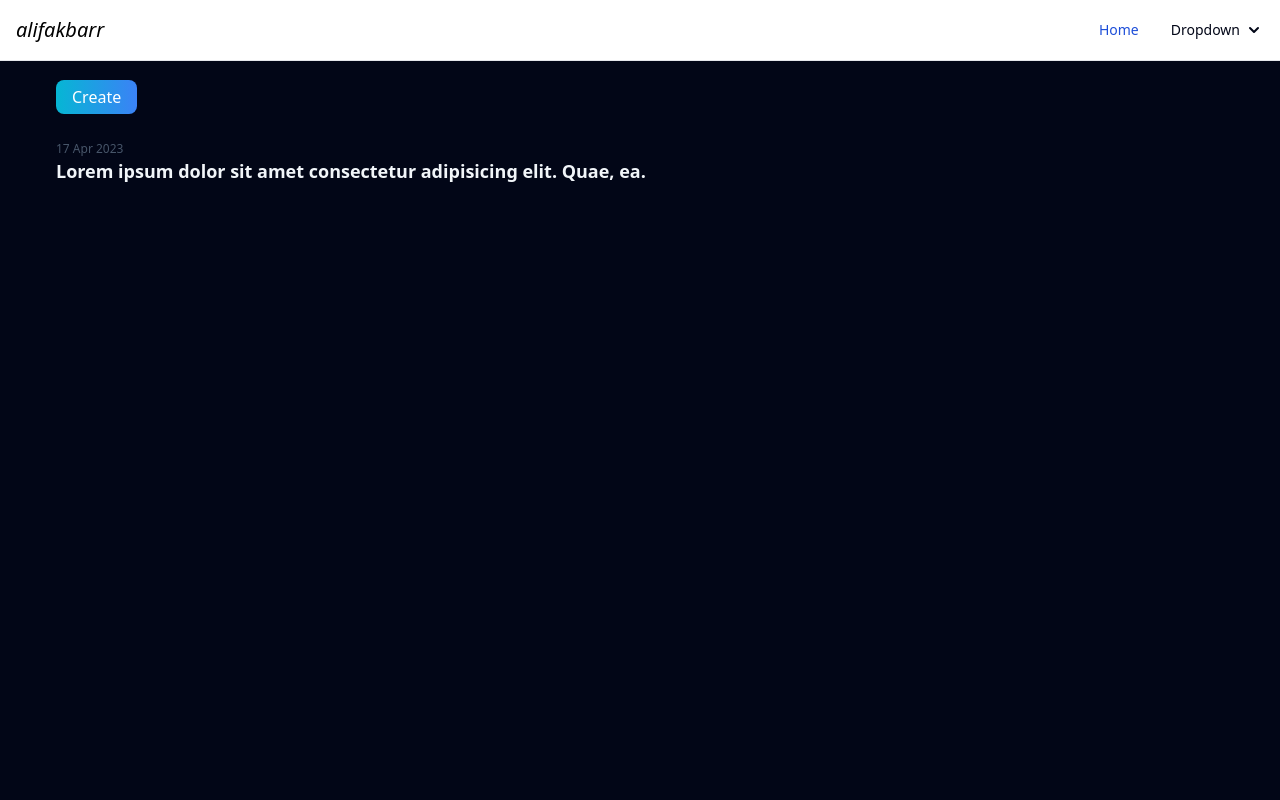
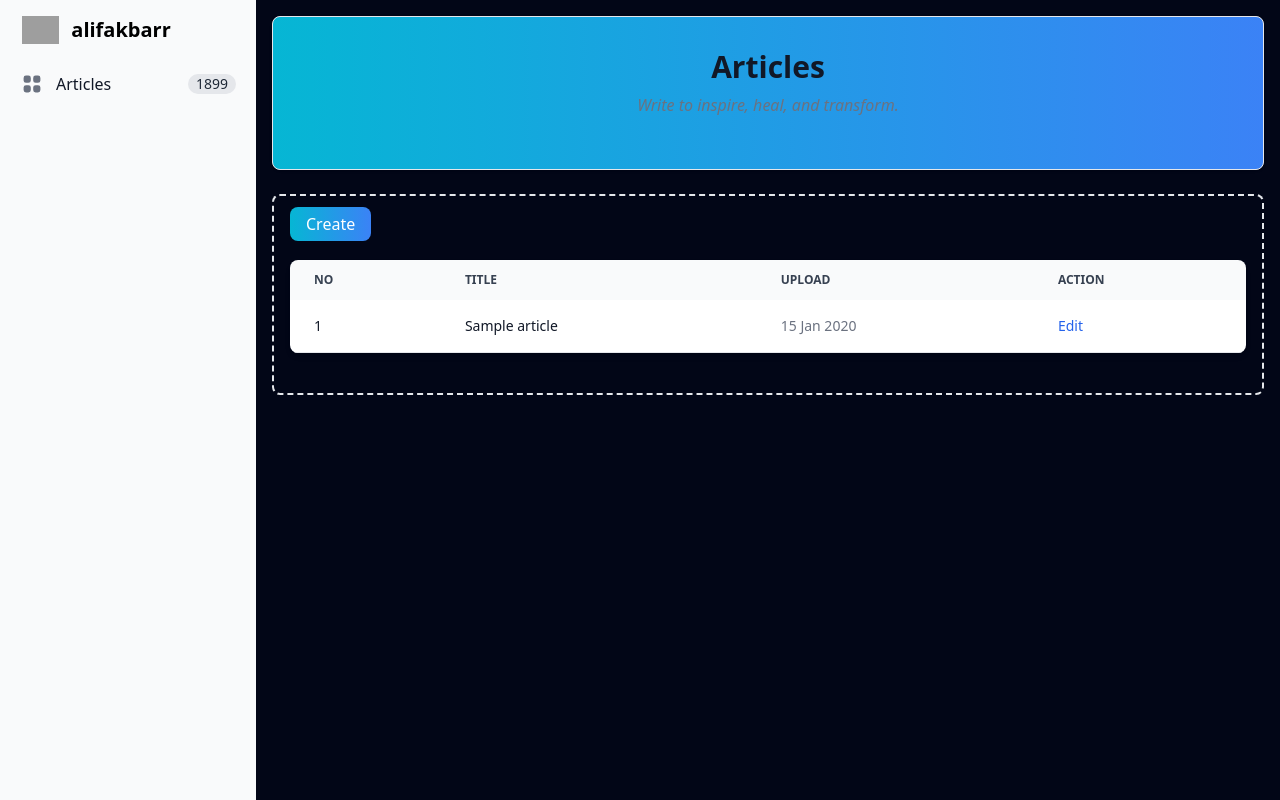
Before and after one commit to alifakbarr/ci4-alifakbarr, a CodeIgniter 4 app: template app/Views/admin/index.php in a window 1280 px wide. Run offline with PHP 8.4 and a stand-in for CodeIgniter, Linux system fonts and the light colour scheme; the template is opened without the code that fills it: most values are stand-ins (such as "Sample title", 1, 10 or a date in 2020); some libraries are stand-ins or nearby versions; grey boxes are pictures that could not be loaded.

Commit message:
fix: admin-navbar & admin-template | add:detail article

```diff
--- a/app/Config/Routes.php
+++ b/app/Config/Routes.php
@@ -37,6 +37,7 @@ $routes->get('/admin', 'AdminController::index');
 $routes->group('admin', function ($routes) {
     $routes->get('article/create', 'ArticleController::create');
     $routes->post('article/save', 'ArticleController::save');
+    $routes->get('article/(:any)', 'ArticleController::detail/$1');
 });
 
 
--- a/app/Views/admin/index.php
+++ b/app/Views/admin/index.php
@@ -1,14 +1,56 @@
 <?= $this->extend('/admin/layout/template') ?>
 <?= $this->section('content') ?>
-<div class="container px-6 sm:px-14 my-6">
-    <a href="/admin/article/create" class="text-white bg-gradient-to-r from-cyan-500 to-blue-500 hover:bg-gradient-to-bl focus:ring-4 focus:outline-none focus:ring-cyan-300 dark:focus:ring-cyan-800 font-medium rounded-lg text-base px-4 py-1.5 text-center mr-2 mb-2">Create</a>
-    <!-- article start -->
-    <div class="my-8">
-        <a href="" class="text-title ">
-            <p class="text-slate-600 text-xs">17 Apr 2023</p>
-            <p class="text-lg font-semibold mb-8 hover:underline">Lorem ipsum dolor sit amet consectetur adipisicing elit. Quae, ea.</p>
-        </a>
+<div class="p-4 sm:ml-64">
+
+    <div class="w-full p-4 mb-6 text-center bg-white border border-gray-200 rounded-lg shadow sm:p-8 dark:bg-gray-800 dark:border-gray-700 bg-gradient-to-r from-cyan-500 to-blue-500">
+        <h5 class="mb-2 text-3xl font-bold text-gray-900 dark:text-white">Articles</h5>
+        <p class="mb-5 italic text-base text-gray-500 sm:text-base dark:text-white">Write to inspire, heal, and transform.</p>
     </div>
-    <!-- article end -->
+
+    <div class="p-4 border-2 border-gray-200 border-dashed rounded-lg dark:border-gray-700">
+        <a href="/admin/article/create" class="text-white bg-gradient-to-r from-cyan-500 to-blue-500 hover:bg-gradient-to-bl focus:ring-4 focus:outline-none focus:ring-cyan-300 dark:focus:ring-cyan-800 font-medium rounded-lg text-base px-4 py-1.5 text-center mr-2 mb-2">Create</a>
+        <div class="relative overflow-x-auto shadow-md sm:rounded-lg my-6">
+            <table class="w-full text-sm text-left text-gray-500 dark:text-gray-400">
+                <thead class="text-xs text-gray-700 uppercase bg-gray-50 dark:bg-gray-700 dark:text-gray-400">
+                    <tr>
+                        <th scope="col" class="px-6 py-3">
+                            No
+                        </th>
+                        <th scope="col" class="px-6 py-3">
+                            Title
+                        </th>
+                        <th scope="col" class="px-6 py-3">
+                            Upload
+                        </th>
+                        <th scope="col" class="px-6 py-3">
+                            Action
+                        </th>
+                    </tr>
+                </thead>
+                <tbody>
+                    <?php $no = 1 ?>
+                    <?php foreach ($article as $a) : ?>
+                        <tr class="bg-white border-b dark:bg-gray-800 dark:border-gray-700">
+                            <th scope="row" class="px-6 py-4 font-medium text-gray-900 whitespace-wrap dark:text-white">
+                                <?= $no++ ?>
+                            </th>
+                            <th scope="row" class="px-6 py-4 font-medium text-gray-900 whitespace-wrap dark:text-white">
+                                <a href="/admin/article/<?= $a['slug'] ?>" class="">
+                                    <?= $a['title'] ?>
+                                </a>
+                            </th>
+                            <td class="px-6 py-4">
+                                <?= date("d M Y", strtotime($a['created_at'])) ?>
+                            </td>
+                            <td class="px-6 py-4">
+                                <a href="#" class="font-medium text-blue-600 dark:text-blue-500 hover:underline">Edit</a>
+                            </td>
+                        </tr>
+                    <?php endforeach ?>
+
+                </tbody>
+            </table>
+        </div>
+    </div>
 </div>
 <?= $this->endSection() ?>
--- a/app/Views/admin/layout/navbar.php
+++ b/app/Views/admin/layout/navbar.php
@@ -1,42 +1,76 @@
-<nav class="bg-white border-b border-gray-200 dark:bg-navbar dark:border-gray-700">
-    <div class="max-w-screen-xl flex flex-wrap items-center justify-between mx-auto p-4">
-        <a href="#" class="flex items-center">
-            <span class="self-center text-xl font-medium italic whitespace-nowrap dark:text-white">alifakbarr</span>
+<button data-drawer-target="logo-sidebar" data-drawer-toggle="logo-sidebar" aria-controls="logo-sidebar" type="button" class="inline-flex items-center p-2 mt-2 ml-3 text-sm text-gray-500 rounded-lg sm:hidden hover:bg-gray-100 focus:outline-none focus:ring-2 focus:ring-gray-200 dark:text-gray-400 dark:hover:bg-gray-700 dark:focus:ring-gray-600">
+    <span class="sr-only">Open sidebar</span>
+    <svg class="w-6 h-6" aria-hidden="true" fill="currentColor" viewBox="0 0 20 20" xmlns="http://www.w3.org/2000/svg">
+        <path clip-rule="evenodd" fill-rule="evenodd" d="M2 4.75A.75.75 0 012.75 4h14.5a.75.75 0 010 1.5H2.75A.75.75 0 012 4.75zm0 10.5a.75.75 0 01.75-.75h7.5a.75.75 0 010 1.5h-7.5a.75.75 0 01-.75-.75zM2 10a.75.75 0 01.75-.75h14.5a.75.75 0 010 1.5H2.75A.75.75 0 012 10z"></path>
+    </svg>
+</button>
+
+<aside id="logo-sidebar" class="fixed top-0 left-0 z-40 w-64 h-screen transition-transform -translate-x-full sm:translate-x-0" aria-label="Sidebar">
+    <div class="h-full px-3 py-4 overflow-y-auto bg-gray-50 dark:bg-gray-800">
+        <a href="/admin" class="flex items-center pl-2.5 mb-5">
+            <img src="https://flowbite.com/docs/images/logo.svg" class="h-6 mr-3 sm:h-7" alt="Flowbite Logo" />
+            <span class="self-center text-xl  font-semibold whitespace-nowrap dark:text-white">alifakbarr</span>
         </a>
-        <button data-collapse-toggle="navbar-dropdown" type="button" class="inline-flex items-center p-2 ml-3 text-sm text-gray-500 rounded-lg md:hidden hover:bg-gray-100 focus:outline-none focus:ring-2 focus:ring-gray-200 dark:text-gray-400 dark:hover:bg-gray-700 dark:focus:ring-gray-600" aria-controls="navbar-dropdown" aria-expanded="false">
-            <span class="sr-only">Open main menu</span>
-            <svg class="w-6 h-6" aria-hidden="true" fill="currentColor" viewBox="0 0 20 20" xmlns="http://www.w3.org/2000/svg">
-                <path fill-rule="evenodd" d="M3 5a1 1 0 011-1h12a1 1 0 110 2H4a1 1 0 01-1-1zM3 10a1 1 0 011-1h12a1 1 0 110 2H4a1 1 0 01-1-1zM3 15a1 1 0 011-1h12a1 1 0 110 2H4a1 1 0 01-1-1z" clip-rule="evenodd"></path>
-            </svg>
-        </button>
-        <div class="hidden w-full md:block md:w-auto" id="navbar-dropdown">
-            <ul class="flex flex-col text-sm font-normal p-4 md:p-0 mt-4 border border-gray-100 rounded-lg bg-gray-50 md:flex-row md:space-x-8 md:mt-0 md:border-0 md:bg-white dark:bg-gray-800 md:dark:bg-navbar dark:border-gray-700">
-                <li>
-                    <a href="#" class="block py-2 pl-3 pr-4 text-white bg-blue-700 rounded md:bg-transparent md:text-blue-700 md:p-0 md:dark:text-blue-500 dark:bg-blue-600 md:dark:bg-transparent" aria-current="page">Home</a>
-                </li>
-                <li>
-                    <button id="dropdownNavbarLink" data-dropdown-toggle="dropdownNavbar" class="flex items-center justify-between w-full py-2 pl-3 pr-4 text-navbar rounded hover:bg-gray-100 md:hover:bg-transparent md:border-0 md:hover:text-blue-700 md:p-0 md:w-auto dark:text-white md:dark:hover:text-blue-500 dark:focus:text-white dark:border-gray-700 dark:hover:bg-gray-700 md:dark:hover:bg-transparent">Dropdown <svg class="w-5 h-5 ml-1" aria-hidden="true" fill="currentColor" viewBox="0 0 20 20" xmlns="http://www.w3.org/2000/svg">
-                            <path fill-rule="evenodd" d="M5.293 7.293a1 1 0 011.414 0L10 10.586l3.293-3.293a1 1 0 111.414 1.414l-4 4a1 1 0 01-1.414 0l-4-4a1 1 0 010-1.414z" clip-rule="evenodd"></path>
-                        </svg></button>
-                    <!-- Dropdown menu -->
-                    <div id="dropdownNavbar" class="z-10 hidden font-normal bg-white divide-y divide-gray-100 rounded-lg shadow w-44 dark:bg-subMenu dark:divide-gray-600">
-                        <ul class="py-2 text-sm text-gray-700 dark:text-gray-400" aria-labelledby="dropdownLargeButton">
-                            <li>
-                                <a href="#" class="block px-4 py-2 hover:bg-gray-100 dark:hover:bg-subMenu2 dark:hover:text-white">Dashboard</a>
-                            </li>
-                            <li>
-                                <a href="#" class="block px-4 py-2 hover:bg-gray-100 dark:hover:bg-subMenu2 dark:hover:text-white">Settings</a>
-                            </li>
-                            <li>
-                                <a href="#" class="block px-4 py-2 hover:bg-gray-100 dark:hover:bg-subMenu2 dark:hover:text-white">Earnings</a>
-                            </li>
-                        </ul>
-                        <div class="py-1">
-                            <a href="#" class="block px-4 py-2 text-sm text-gray-700 hover:bg-gray-100 dark:hover:bg-gray-600 dark:text-gray-400 dark:hover:text-white">Sign out</a>
-                        </div>
-                    </div>
-                </li>
-            </ul>
+        <ul class="space-y-2 font-medium">
+            <li>
+                <a href="/admin" class="flex items-center p-2 text-gray-900 rounded-lg dark:text-white hover:bg-gray-100 dark:hover:bg-gray-700">
+                    <svg aria-hidden="true" class="flex-shrink-0 w-6 h-6 text-gray-500 transition duration-75 dark:text-gray-400 group-hover:text-gray-900 dark:group-hover:text-white" fill="currentColor" viewBox="0 0 20 20" xmlns="http://www.w3.org/2000/svg">
+                        <path d="M5 3a2 2 0 00-2 2v2a2 2 0 002 2h2a2 2 0 002-2V5a2 2 0 00-2-2H5zM5 11a2 2 0 00-2 2v2a2 2 0 002 2h2a2 2 0 002-2v-2a2 2 0 00-2-2H5zM11 5a2 2 0 012-2h2a2 2 0 012 2v2a2 2 0 01-2 2h-2a2 2 0 01-2-2V5zM11 13a2 2 0 012-2h2a2 2 0 012 2v2a2 2 0 01-2 2h-2a2 2 0 01-2-2v-2z"></path>
+                    </svg>
+                    <span class="flex-1 ml-3 whitespace-nowrap">Articles</span>
+                    <span class="inline-flex items-center justify-center px-2 ml-3 text-sm font-medium text-gray-800 bg-gray-200 rounded-full dark:bg-gray-700 dark:text-gray-300">1899</span>
+                </a>
+            </li>
+        </ul>
+    </div>
+</aside>
+
+<!-- <div class="p-4 sm:ml-64">
+    <div class="p-4 border-2 border-gray-200 border-dashed rounded-lg dark:border-gray-700">
+        <div class="grid grid-cols-3 gap-4 mb-4">
+            <div class="flex items-center justify-center h-24 rounded bg-gray-50 dark:bg-gray-800">
+                <p class="text-2xl text-gray-400 dark:text-gray-500">+</p>
+            </div>
+            <div class="flex items-center justify-center h-24 rounded bg-gray-50 dark:bg-gray-800">
+                <p class="text-2xl text-gray-400 dark:text-gray-500">+</p>
+            </div>
+            <div class="flex items-center justify-center h-24 rounded bg-gray-50 dark:bg-gray-800">
+                <p class="text-2xl text-gray-400 dark:text-gray-500">+</p>
+            </div>
+        </div>
+        <div class="flex items-center justify-center h-48 mb-4 rounded bg-gray-50 dark:bg-gray-800">
+            <p class="text-2xl text-gray-400 dark:text-gray-500">+</p>
+        </div>
+        <div class="grid grid-cols-2 gap-4 mb-4">
+            <div class="flex items-center justify-center rounded bg-gray-50 h-28 dark:bg-gray-800">
+                <p class="text-2xl text-gray-400 dark:text-gray-500">+</p>
+            </div>
+            <div class="flex items-center justify-center rounded bg-gray-50 h-28 dark:bg-gray-800">
+                <p class="text-2xl text-gray-400 dark:text-gray-500">+</p>
+            </div>
+            <div class="flex items-center justify-center rounded bg-gray-50 h-28 dark:bg-gray-800">
+                <p class="text-2xl text-gray-400 dark:text-gray-500">+</p>
+            </div>
+            <div class="flex items-center justify-center rounded bg-gray-50 h-28 dark:bg-gray-800">
+                <p class="text-2xl text-gray-400 dark:text-gray-500">+</p>
+            </div>
+        </div>
+        <div class="flex items-center justify-center h-48 mb-4 rounded bg-gray-50 dark:bg-gray-800">
+            <p class="text-2xl text-gray-400 dark:text-gray-500">+</p>
+        </div>
+        <div class="grid grid-cols-2 gap-4">
+            <div class="flex items-center justify-center rounded bg-gray-50 h-28 dark:bg-gray-800">
+                <p class="text-2xl text-gray-400 dark:text-gray-500">+</p>
+            </div>
+            <div class="flex items-center justify-center rounded bg-gray-50 h-28 dark:bg-gray-800">
+                <p class="text-2xl text-gray-400 dark:text-gray-500">+</p>
+            </div>
+            <div class="flex items-center justify-center rounded bg-gray-50 h-28 dark:bg-gray-800">
+                <p class="text-2xl text-gray-400 dark:text-gray-500">+</p>
+            </div>
+            <div class="flex items-center justify-center rounded bg-gray-50 h-28 dark:bg-gray-800">
+                <p class="text-2xl text-gray-400 dark:text-gray-500">+</p>
+            </div>
         </div>
     </div>
-</nav>
+</div> -->
--- a/app/Views/admin/layout/template.php
+++ b/app/Views/admin/layout/template.php
@@ -29,6 +29,7 @@
 
 <body class="bg-body">
     <?= $this->include('admin/layout/navbar') ?>
+
     <?= $this->renderSection('content') ?>
     <!-- flowbite js -->
     <script src="https://cdnjs.cloudflare.com/ajax/libs/flowbite/1.6.5/flowbite.min.js"></script>
```
Also changed, not shown: app/Controllers/AdminController.php (+10 -1 lines), app/Controllers/ArticleController.php (+15 -0 lines), app/Models/ArticleModel.php (+9 -0 lines), app/Views/admin/article/detail.php (added, +27 -0 lines).
